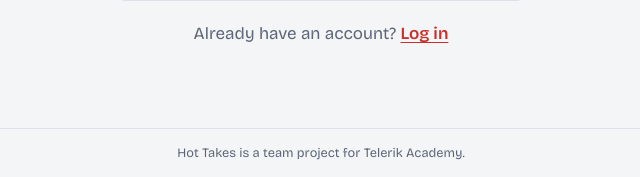
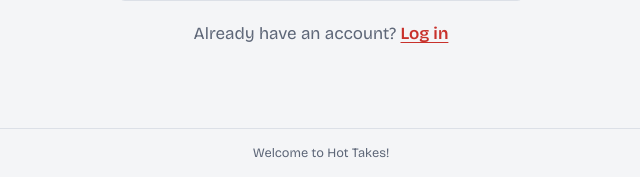
Before and after one commit to plamen-kondev/forum_system_telerik_alpha_a78_python_team2, a FastAPI app: page /register in a window 1280 px wide. Shown: the part 735-912 px from the top of the page, without its empty margins (319-959 px from the left). Run offline with FastAPI, Linux system fonts and the light colour scheme.

Commit message:
style(web): update footer text

```diff
--- a/app/templates/base.html
+++ b/app/templates/base.html
@@ -62,7 +62,7 @@
 
 <footer class="site-footer">
     <div class="container">
-        Hot Takes is a team project for Telerik Academy.
+        Welcome to Hot Takes!
     </div>
 </footer>
 
```
